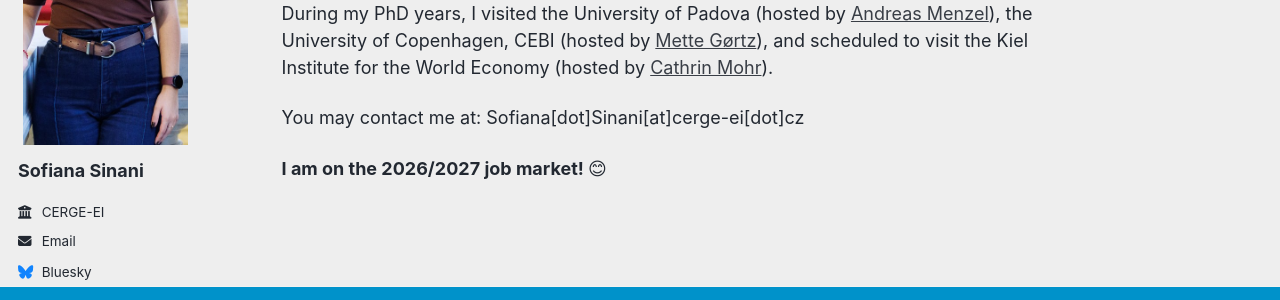
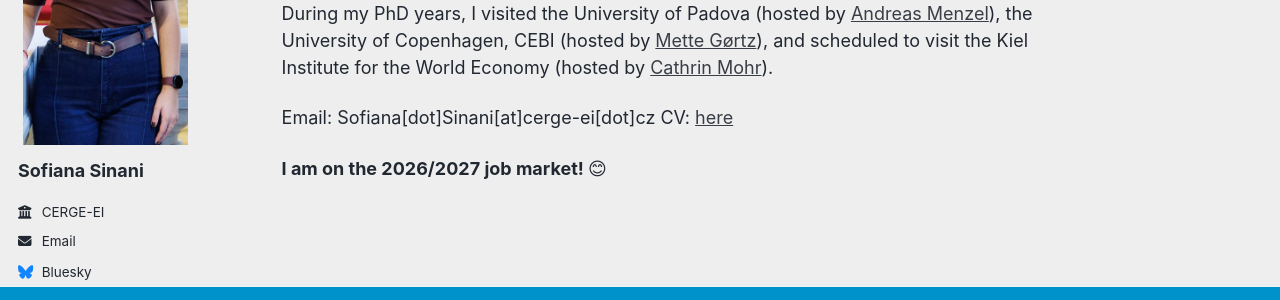
Before and after one commit to sofianasinani/sofianasinani.github.io, a Jekyll site: the page built from _pages/about.md, in a window 1280 px wide. Shown: the part 351-651 px from the top of the page. Built offline with Jekyll 4.4.1, drawn with Linux system fonts in a browser that asks for light colours; a script bundle is joined from its source files by our own code; library files that are not in the unit come from our copies.

Commit message:
Update about.md

```diff
--- a/_pages/about.md
+++ b/_pages/about.md
@@ -13,6 +13,7 @@ I am an applied microeconomist specializing in family, culture, and development
 
 During my PhD years, I visited the University of Padova (hosted by [Andreas Menzel](https://www.cerge-ei.cz/researchers/andreas-menzel-phd)), the University of Copenhagen, CEBI (hosted by [Mette Gørtz](https://web.econ.ku.dk/gortz/)), and scheduled to visit the Kiel Institute for the World Economy (hosted by [Cathrin Mohr](https://sites.google.com/view/cathrinmohr/home)).
 
-You may contact me at: Sofiana[dot]Sinani[at]cerge-ei[dot]cz
+Email: Sofiana[dot]Sinani[at]cerge-ei[dot]cz
+CV: [here](files/Sofiana_Sinani_CV.pdf)
 
 **I am on the 2026/2027 job market! 😊**
```
